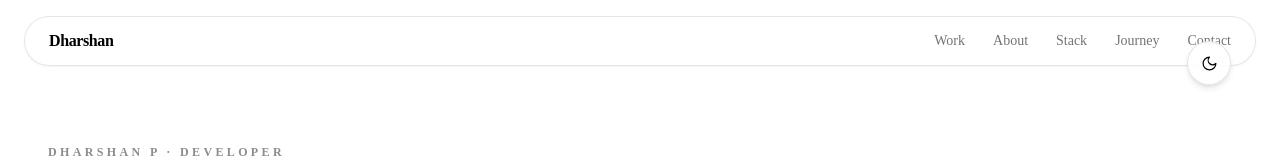
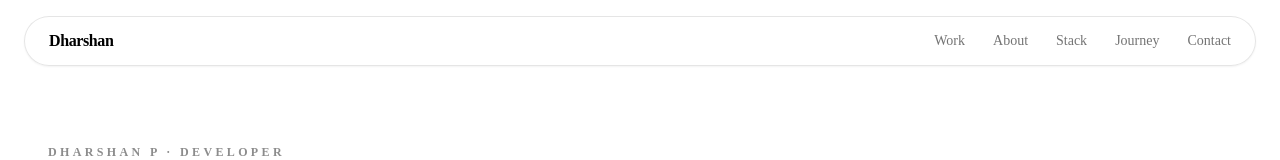
Before and after one commit to dharshan555-code/portfolio, a React (Vite) app: page / in a window 1280 px wide. Shown: the top 160 px of the page. Built offline with nearby package versions, Linux system fonts and the light colour scheme; the HTML template or start-up script is replaced by a standard one.

Commit message:
Remove dark mode toggle from Navbar
Removed dark mode toggle functionality and related state management.

```diff
--- a/src/App.tsx
+++ b/src/App.tsx
@@ -9,8 +9,6 @@ import {
   Menu,
   X,
   ExternalLink,
-  Moon,
-  Sun,
 } from "lucide-react";
 
 const useReveal = () => {
@@ -79,14 +77,6 @@ const socials = [
 
 function Navbar() {
   const [open, setOpen] = useState(false);
-  const [dark, setDark] = useState(() => {
-  return localStorage.getItem("theme") === "dark";
-});
-
-useEffect(() => {
-  document.documentElement.classList.toggle("dark", dark);
-  localStorage.setItem("theme", dark ? "dark" : "light");
-}, [dark]);
   const links = [
     ["Work", "#work"],
     ["About", "#about"],
@@ -97,23 +87,10 @@ useEffect(() => {
 
   return (
     <header className="fixed inset-x-0 top-0 z-50 px-3 md:px-6">
-      <nav className="mx-auto mt-4 flex w-full max-w-7xl items-center justify-between rounded-full border border-black/10 bg-white/90 dark:bg-[#151515]/90 px-4 py-3 shadow-sm backdrop-blur-xl md:px-6">
+      <nav className="mx-auto mt-4 flex w-full max-w-7xl items-center justify-between rounded-full border border-black/10 bg-white/90 px-4 py-3 shadow-sm backdrop-blur-xl md:px-6">
         <a href="#top" className="text-base font-semibold tracking-tight">
           Dharshan
         </a>
-<button
-  type="button"
-  onClick={() => setDark((value) => !value)}
-  aria-label={dark ? "Switch to light mode" : "Switch to dark mode"}
-  title={dark ? "Light mode" : "Dark mode"}
-  className="fixed right-6 top-6 z-[9999] flex h-11 w-11 items-center justify-center rounded-full border border-black/10 bg-white/90 text-black shadow-md backdrop-blur-xl transition-all duration-300 hover:scale-105 hover:shadow-lg dark:border-white/15 dark:bg-[#151515]/90 dark:text-white"
->
-  {dark ? (
-    <Sun size={17} strokeWidth={1.7} />
-  ) : (
-    <Moon size={17} strokeWidth={1.7} />
-  )}
-</button>
         <div className="hidden items-center gap-7 md:flex">
           {links.map(([label, href]) => (
             <a
@@ -577,7 +554,7 @@ function Footer() {
 
 export default function App() {
   return (
-    <div className="min-h-screen w-full overflow-x-hidden bg-white text-black dark:bg-[#0a0a0a] dark:text-white">
+    <div className="min-h-screen w-full overflow-x-hidden bg-white text-black">
       <Navbar />
       <main>
         <Hero />
```
